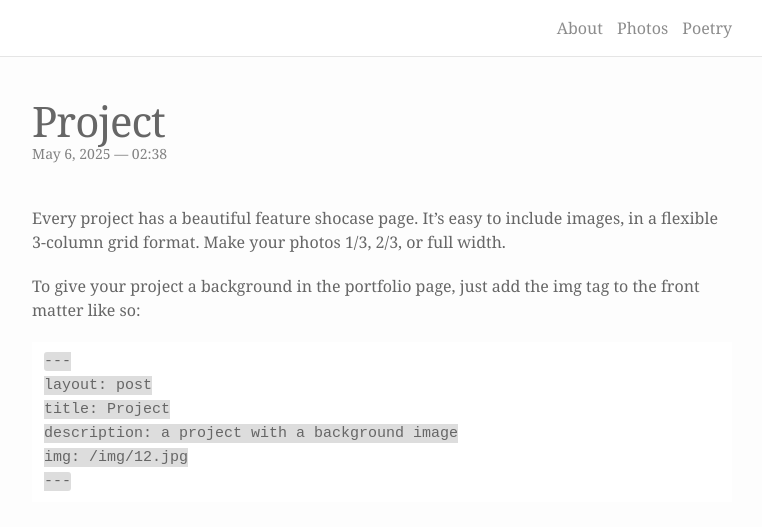
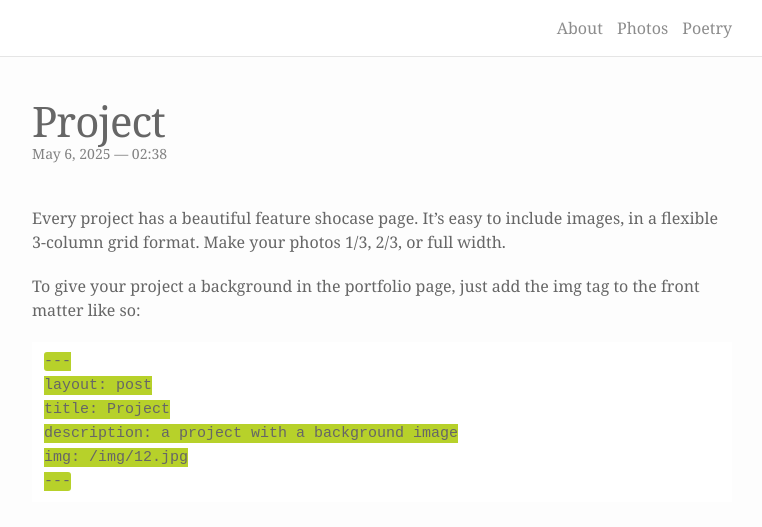
Before and after one commit to Nordicpuff/portfolio, a Jekyll site: the page built from docs/_portfolio/1_project.markdown, in a window 1280 px wide and 1400 px high. Shown: the top 527 px of the window, without its empty margins (258-1020 px from the left). Built offline with Jekyll 4.4.1, drawn with Linux system fonts in a browser that asks for light colours; nearby versions of some CDN libraries; grey boxes are pictures that could not be loaded.

Commit message:
Modify theme color

```diff
--- a/docs/_sass/_base.scss
+++ b/docs/_sass/_base.scss
@@ -37,7 +37,7 @@
 $text-color:     #666;
 
 /* Set theme color *************************/
-$theme-color:   $blue;
+$theme-color:   $orange;
 
 
 /************************************************************/
@@ -170,7 +170,7 @@
 code {
     font-size: 15px;
     border-radius: 3px;
-    background-color: $grey-color-light;
+    background-color: $lime_green;
 }
 
 code {
```
